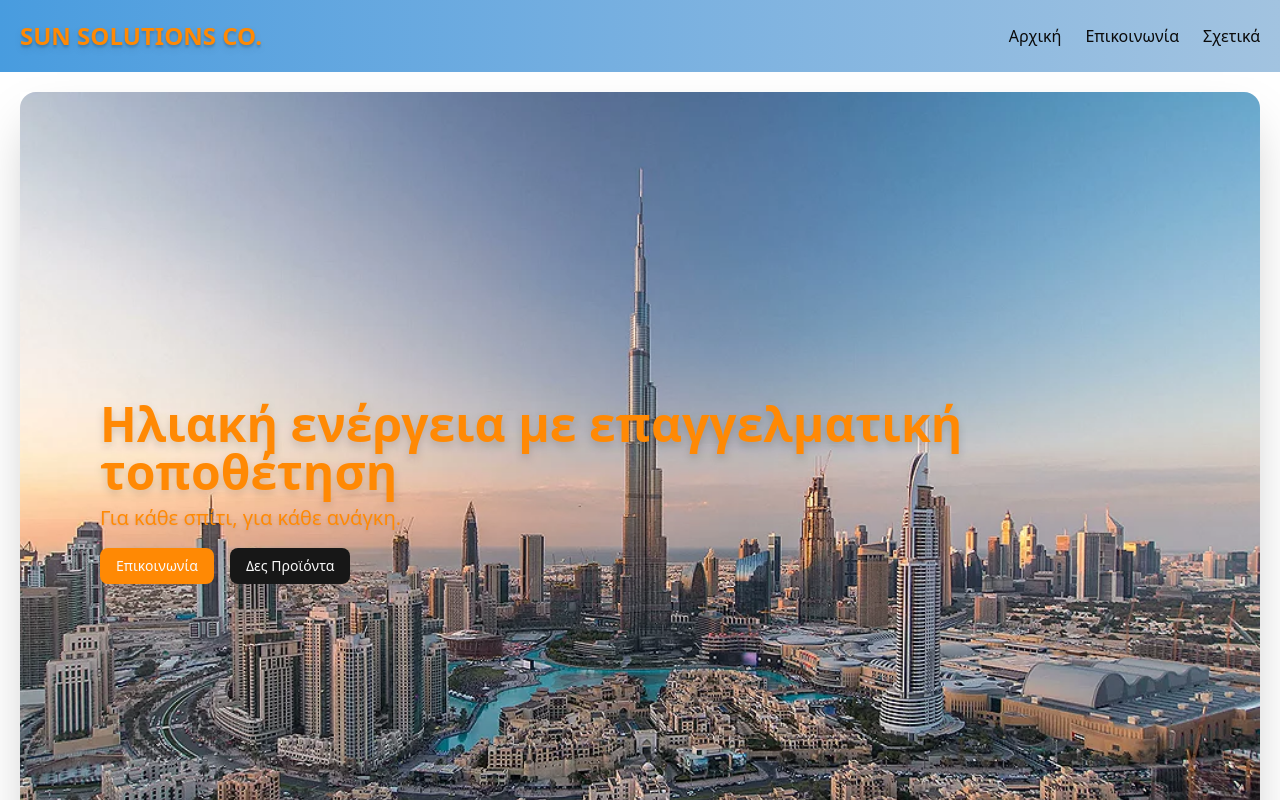
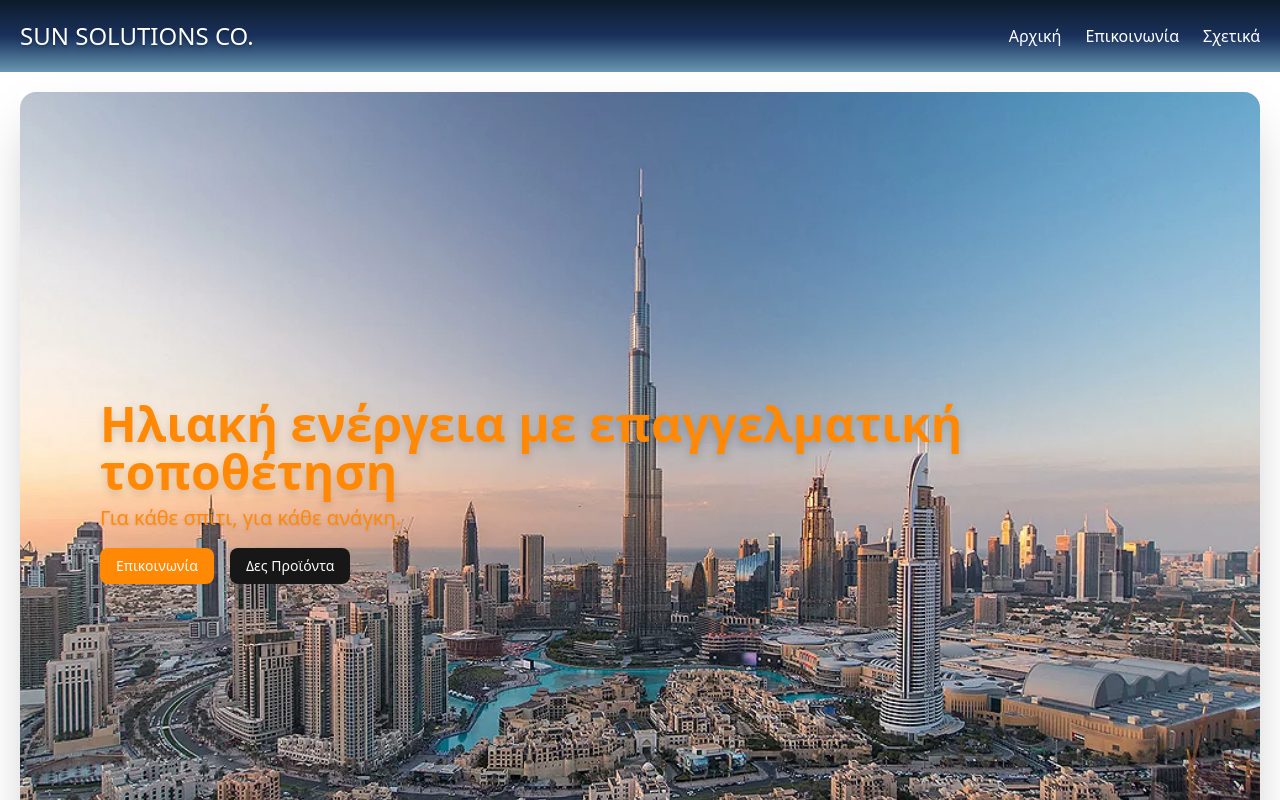
Before and after one commit to Antzelok/SunSolutions, a Next.js app: page / in a window 1280 px wide. Shown: the top 800 px of the page. Built offline with nearby package versions, Linux system fonts and the light colour scheme; no server answers; the database is empty.

Commit message:
UI improvements footer and header

```diff
--- a/components/shared/footer.tsx
+++ b/components/shared/footer.tsx
@@ -5,7 +5,7 @@ const Footer = () => {
   return (
     <footer className="text-black">
       {/* Social Icons */}
-      <div className="text-center p-6 border-t border-gray-950 bg-gradient-to-l from-[#A2C3E0] to-[#489CDF]">
+      <div className="text-center p-6 border-t border-gray-950 bg-gradient-to-b from-[#6997b2] via-[#1a315c] to-[#0D1B2A] text-white">
         <div className="flex justify-center space-x-6">
           <Link
             href="#"
@@ -35,10 +35,10 @@ const Footer = () => {
       </div>
 
       {/* Main Footer Grid */}
-      <div className="grid grid-cols-1 md:grid-cols-2 gap-10 py-10 px-5 border-t border-gray-900 bg-gradient-to-l from-[#A2C3E0] to-[#489CDF]">
+      <div className="grid grid-cols-1 md:grid-cols-2 gap-10 py-10 px-5 border-t border-gray-900 bg-gradient-to-t from-[#6997b2] via-[#1a315c] to-[#0D1B2A] text-white">
         {/* Logo + Description */}
         <div>
-          <h5 className="text-2xl">Sun Solutions Co.</h5>
+          <h5 className="text-2xl font-semibold">Sun Solutions Co.</h5>
           <p className="mt-2">
             Φυσική ενέργεια, φυσική επιλογή. Ηλιακοί θερμοσίφωνες με υπογραφή
             ποιότητας.
@@ -49,7 +49,7 @@ const Footer = () => {
         <div className="grid grid-cols-2 gap-8">
           {/* Products */}
           <div>
-            <h5 className="font-mono">ΠΡΟΙΟΝΤΑ</h5>
+            <h5 className="font-mono">ΠΡΟΪΟΝΤΑ</h5>
             <ul className="mt-2 space-y-1">
               <li>
                 <Link
@@ -74,7 +74,7 @@ const Footer = () => {
 
           {/* Contact */}
           <div>
-            <h5 className="text-lg">ΕΠΙΚΟΙΝΩΝΙΑ</h5>
+            <h5 className="text-lg font-mono">ΕΠΙΚΟΙΝΩΝΙΑ</h5>
             <ul className="mt-2 space-y-1">
               <li className="hover:text-orange-400">
                 📍 Athens, Fedriadon 120, 113 64
@@ -92,7 +92,7 @@ const Footer = () => {
                   href="tel:+306932462414"
                   className="hover:text-orange-400"
                 >
-                  📞 +30 693 246 2414
+                  📞 +30 695 525 2876
                 </Link>
               </li>
             </ul>
@@ -101,10 +101,12 @@ const Footer = () => {
       </div>
 
       {/* Copyright & Legal */}
-      <div className="flex justify-center border-t border-gray-900 bg-gradient-to-l from-[#A2C3E0] to-[#489CDF]">
-        &copy; 2025 Copyrights
+      <div className="flex justify-center border-t border-gray-900 bg-black text-white py-2">
+        &copy; 2025 Sun Solutions Co. — All rights reserved.
       </div>
-      <div className="flex flex-col md:flex-row justify-center items-center text-sm  p-2 space-y-1 md:space-y-0 md:space-x-4 bg-gradient-to-l from-[#A2C3E0] to-[#489CDF]">
+
+      {/* Legal Links */}
+      <div className="flex flex-col md:flex-row justify-center items-center text-sm p-2 space-y-1 md:space-y-0 md:space-x-4 bg-black text-white">
         <Link href="/terms&conditions">
           <span className="underline hover:text-orange-400 transition-colors">
             Terms and Conditions
--- a/components/shared/header.tsx
+++ b/components/shared/header.tsx
@@ -15,30 +15,33 @@ const Header = () => {
   const [open, setOpen] = useState(false);
 
   return (
-    <header className="w-full h-20 bg-background flex items-center p-5 bg-gradient-to-l from-[#A2C3E0] to-[#489CDF] ">
+    <header className="w-full h-20 bg-background flex items-center p-5 bg-gradient-to-t from-[#6997b2] via-[#1a315c] to-[#0D1B2A] text-white ">
       {/* Logo  */}
       <div>
-        <h1 className="text-md sm:text-2xl font-bold text-shadow-lg uppercase text-orange-400">
-          Sun Solutions Co.
-        </h1>
+        <Link
+          href="/"
+          className="text-md sm:text-2xl text-shadow-lg hover:text-orange-400"
+        >
+          SUN SOLUTIONS CO.
+        </Link>
       </div>
 
       {/* Nav - right */}
       <div className="flex-1 flex justify-end items-center">
         {/* Desktop nav */}
         <nav className="hidden md:flex space-x-6 text-md">
-          <Link href="/" className="hover:text-orange-500 transition-colors">
+          <Link href="/" className="hover:text-orange-400 transition-colors">
             Αρχική
           </Link>
           <Link
             href="/contact"
-            className="hover:text-orange-500 transition-colors"
+            className="hover:text-orange-400 transition-colors"
           >
             Επικοινωνία
           </Link>
           <Link
             href="/about"
-            className="hover:text-orange-500 transition-colors"
+            className="hover:text-orange-400 transition-colors"
           >
             Σχετικά
           </Link>
@@ -58,21 +61,21 @@ const Header = () => {
             <div className="m-4 flex flex-col space-y-6 font-mono text-sm">
               <Link
                 href="/"
-                className="hover:text-orange-500 transition-colors"
+                className="hover:text-orange-400 transition-colors"
                 onClick={() => setOpen(false)}
               >
                 Αρχική
               </Link>
               <Link
                 href="/contact"
-                className="hover:text-orange-500 transition-colors"
+                className="hover:text-orange-400 transition-colors"
                 onClick={() => setOpen(false)}
               >
                 Επικοινωνία
               </Link>
               <Link
                 href="/about"
-                className="hover:text-orange-500 transition-colors"
+                className="hover:text-orange-400 transition-colors"
                 onClick={() => setOpen(false)}
               >
                 Σχετικά
```
